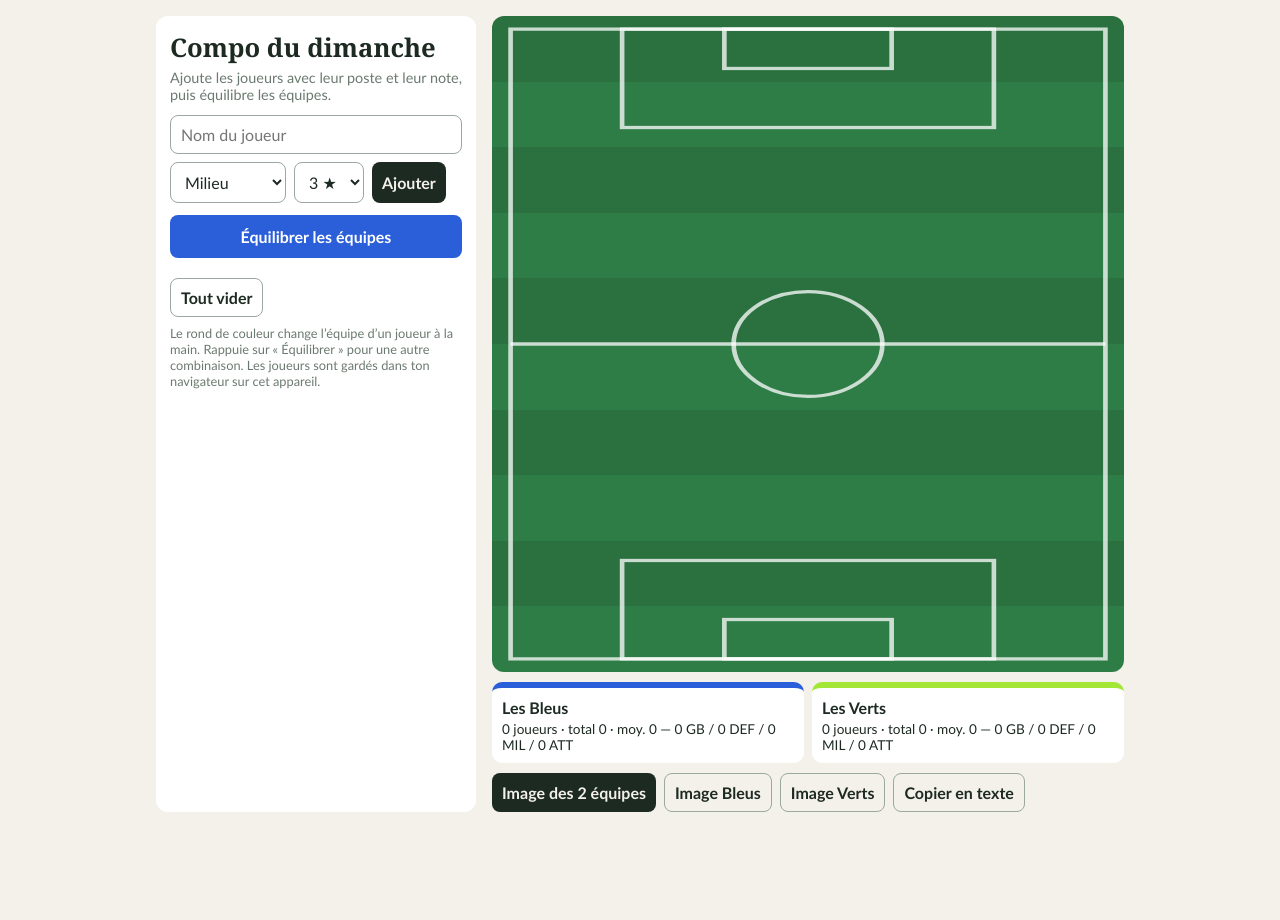
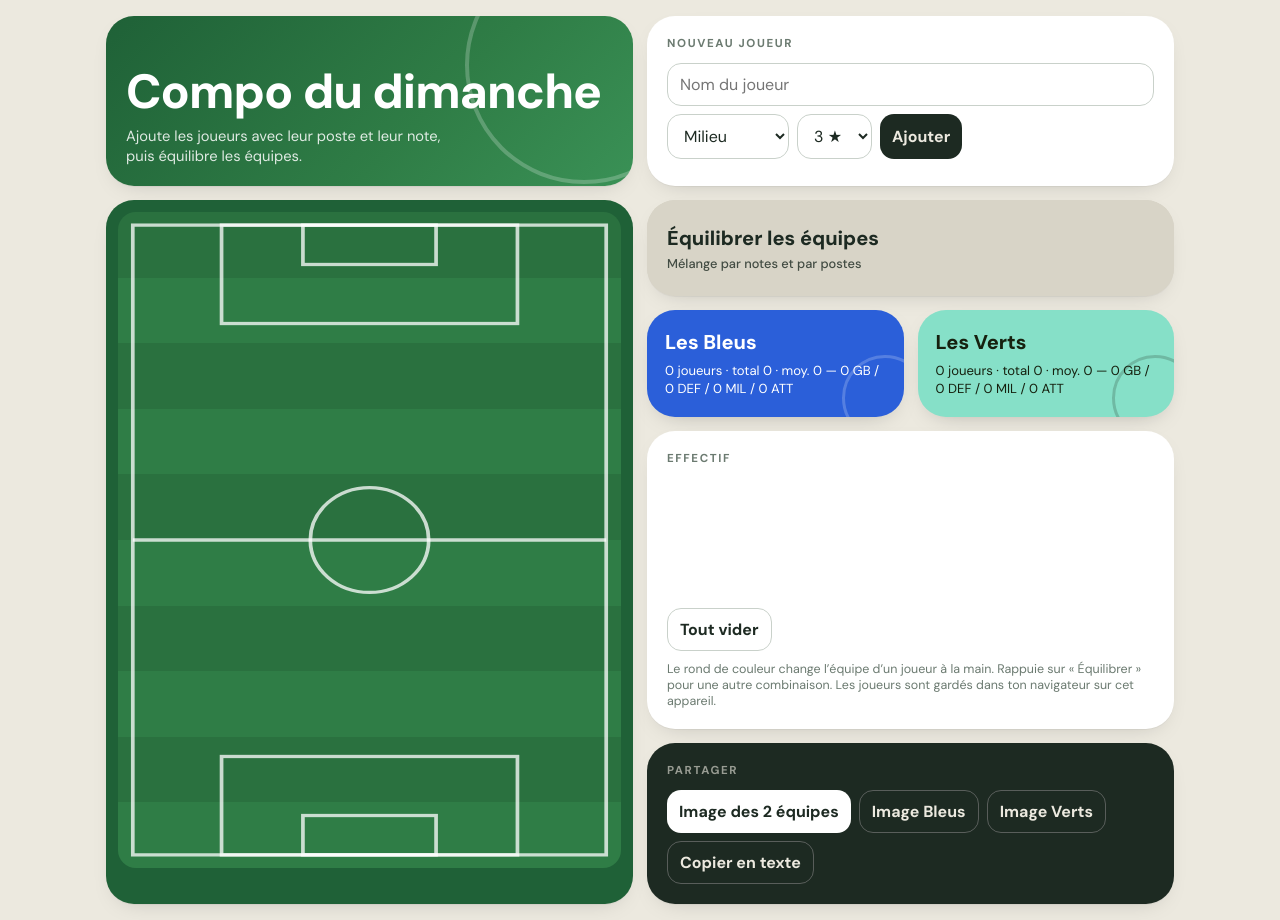
Before and after one commit to ayosun/compo_foot, a plain HTML site: page index.html in a window 1280 px wide. Before the commit the page ends 828 px from the top, so only its background shows below. Drawn offline with Linux system fonts and the light colour scheme.

Commit message:
Add files via upload
changement graphique

```diff
--- a/index.html
+++ b/index.html
@@ -4,54 +4,83 @@
 <meta charset="utf-8">
 <meta name="viewport" content="width=device-width, initial-scale=1, viewport-fit=cover">
 <title>Compo du dimanche</title>
+<link rel="stylesheet" href="https://fonts.googleapis.com/css2?family=DM+Sans:ital,wght@0,400;0,500;0,700;0,800;1,800&display=swap">
 <style>
-:root{--bg:#f3f1ea;--ink:#1d2a22;--pitch:#2f7d46;--pitch2:#2a713f;--bleu:#2b5fd9;--vert:#a3e635;--sub:#6b7a70;--card:#fff;box-sizing:border-box;padding-top:env(safe-area-inset-top,0px);padding-bottom:env(safe-area-inset-bottom,0px)}
-@media (prefers-color-scheme:dark){:root:not([data-theme="light"]){--bg:#141a16;--ink:#e9efe9;--card:#1f2822;--sub:#8fa196}}
-:root[data-theme="dark"]{--bg:#141a16;--ink:#e9efe9;--card:#1f2822;--sub:#8fa196}
+:root{--bg:#ece9df;--ink:#1d2a22;--pitch:#2f7d46;--pitch2:#2a713f;--bleu:#2b5fd9;--lime:#86e0c8;--sub:#6b7a70;--card:#fff;--bd:#c9d1ca;box-sizing:border-box;padding-top:env(safe-area-inset-top,0px);padding-bottom:env(safe-area-inset-bottom,0px)}
+@media (prefers-color-scheme:dark){:root:not([data-theme="light"]){--bg:#0f1511;--ink:#e9efe9;--card:#1b241e;--sub:#8fa196;--bd:#3a463e}}
+:root[data-theme="dark"]{--bg:#0f1511;--ink:#e9efe9;--card:#1b241e;--sub:#8fa196;--bd:#3a463e}
 *{box-sizing:border-box}
 html{height:100%}
-body{margin:0;min-height:100%;background:var(--bg);color:var(--ink);font-family:"Trebuchet MS","Segoe UI",system-ui,sans-serif}
-main{max-width:1000px;margin:0 auto;padding:16px;display:grid;gap:16px;grid-template-columns:1fr}
-@media(min-width:820px){main{grid-template-columns:320px 1fr}}
-h1{font-family:Georgia,"Times New Roman",serif;font-size:1.6rem;margin:0 0 4px}
-p.s{color:var(--sub);margin:0 0 12px;font-size:.9rem}
-.panel{background:var(--card);border-radius:12px;padding:14px}
+body{margin:0;min-height:100%;background:var(--bg);color:var(--ink);font-family:"DM Sans",system-ui,sans-serif}
+main{max-width:1100px;margin:0 auto;padding:16px;display:grid;gap:14px;grid-template-columns:repeat(2,minmax(0,1fr))}
+.t{grid-column:1/-1;background:var(--card);border-radius:28px;padding:20px;position:relative;overflow:hidden;box-shadow:0 1px 0 rgba(0,0,0,.04),0 8px 24px -14px rgba(0,0,0,.25);transition:transform .2s}
+@media(hover:hover){.t:hover{transform:translateY(-2px)}}
+.lbl{margin:0 0 12px;font-size:.72rem;letter-spacing:.14em;text-transform:uppercase;color:var(--sub);font-weight:700}
+h1{font-weight:800;font-size:clamp(2rem,5vw,3rem);line-height:1;margin:0 0 10px;letter-spacing:-.02em}
+h1 em{color:#fff;font-style:normal}
+.hero{background:linear-gradient(135deg,#1f6137,#2f7d46 60%,#3a9156);color:#fff;display:flex;flex-direction:column;justify-content:flex-end;min-height:170px}
+.hero::after{content:"";position:absolute;right:-70px;top:-70px;width:230px;height:230px;border-radius:50%;border:4px solid rgba(255,255,255,.22)}
+.hero::before{content:"";position:absolute;right:-5px;top:0;bottom:0;width:4px;background:rgba(255,255,255,.12)}
+.hero .ball{position:absolute;right:22px;top:16px;font-size:2.4rem;z-index:1}
+p.s{margin:0;font-size:.92rem;opacity:.85;max-width:34ch;position:relative;z-index:1}
+.hero h1{position:relative;z-index:1}
 .row{display:flex;gap:8px;margin-bottom:8px}
-input,select,button{font:inherit;padding:9px 10px;border-radius:8px;border:1px solid #9aa89f;background:transparent;color:inherit;min-width:0}
+input,select,button{font:inherit;padding:10px 12px;border-radius:14px;border:1px solid var(--bd);background:transparent;color:inherit;min-width:0}
 select option{color:#1d2a22}
 input{flex:1}
-button{cursor:pointer;background:var(--ink);color:var(--bg);border:0;font-weight:600}
-button.g{background:transparent;color:var(--ink);border:1px solid #9aa89f}
-button.big{width:100%;padding:12px;font-size:1rem;margin:4px 0 10px;background:var(--bleu);color:#fff}
+button{cursor:pointer;background:var(--ink);color:var(--bg);border:0;font-weight:700;transition:transform .15s,filter .15s}
+button:hover{filter:brightness(1.12)}button:active{transform:scale(.97)}
+button.g{background:transparent;color:var(--ink);border:1px solid var(--bd)}
+.bal{padding:0;background:#d8d4c7}
+button.big{width:100%;height:100%;min-height:96px;border-radius:28px;padding:20px;font-size:1.25rem;text-align:left;display:flex;flex-direction:column;justify-content:center;gap:4px;background:#d8d4c7;color:#1d2a22;font-weight:800}
+button.big small{font-weight:500;font-size:.8rem;opacity:.8}
 button:focus-visible,input:focus-visible,select:focus-visible{outline:3px solid #f2b705;outline-offset:2px}
 ul{list-style:none;margin:0;padding:0;max-height:300px;overflow:auto}
-li{display:flex;align-items:center;gap:8px;padding:6px 0;border-bottom:1px solid rgba(128,128,128,.2)}
+li{display:flex;align-items:center;gap:8px;padding:7px 0;border-bottom:1px solid rgba(128,128,128,.2)}
 li button.d{width:22px;height:22px;padding:0;border-radius:50%;flex:none;border:2px solid rgba(128,128,128,.5)}
 li span.n{flex:1;overflow:hidden;text-overflow:ellipsis;white-space:nowrap}
 li span.m{font-size:.75rem;color:var(--sub);white-space:nowrap}
-li button.x{padding:3px 9px;font-size:.8rem}
-#pitch{position:relative;width:100%;aspect-ratio:68/100;max-height:82vh;margin:0 auto;border-radius:12px;background:repeating-linear-gradient(0deg,var(--pitch) 0 10%,var(--pitch2) 10% 20%);touch-action:none;overflow:hidden}
+li button.x{padding:3px 10px;font-size:.8rem;border-radius:10px}
+.pitchT{padding:12px;background:#1f6137}
+#pitch{position:relative;width:100%;aspect-ratio:68/100;max-height:82vh;margin:0 auto;border-radius:18px;background:repeating-linear-gradient(0deg,var(--pitch) 0 10%,var(--pitch2) 10% 20%);touch-action:none;overflow:hidden}
 #pitch svg{position:absolute;inset:0;width:100%;height:100%;pointer-events:none}
 .p{position:absolute;transform:translate(-50%,-50%);display:flex;flex-direction:column;align-items:center;cursor:grab;touch-action:none;user-select:none}
-.p i{width:34px;height:34px;border-radius:50%;display:grid;place-items:center;font:700 .85rem Georgia,serif;font-style:normal;border:2px solid #fff;box-shadow:0 2px 4px rgba(0,0,0,.35)}
+.p i{width:34px;height:34px;border-radius:50%;display:grid;place-items:center;font:700 .85rem "DM Sans",sans-serif;font-style:normal;border:2px solid #fff;box-shadow:0 2px 4px rgba(0,0,0,.35)}
 .p b{margin-top:2px;font-size:.72rem;color:#fff;background:rgba(0,0,0,.45);padding:1px 6px;border-radius:8px;max-width:84px;overflow:hidden;text-overflow:ellipsis;white-space:nowrap;font-weight:600}
 .p.drag{cursor:grabbing;z-index:9}
-.tools{display:flex;gap:8px;flex-wrap:wrap;margin-top:10px}
-.note{font-size:.8rem;color:var(--sub);margin-top:8px}
-#stats{display:grid;grid-template-columns:1fr 1fr;gap:8px;margin-top:10px}
-.st{background:var(--card);border-radius:10px;padding:10px;font-size:.85rem;border-top:6px solid #8a948d}
-.st h3{margin:0 0 4px;font-size:1rem}
+.tools{display:flex;gap:8px;flex-wrap:wrap}
+.listT .tools{margin-top:10px}
+.note{font-size:.78rem;color:var(--sub);margin:10px 0 0}
+#stats{display:contents}
+.st{grid-column:auto;border-radius:28px;padding:18px;font-size:.82rem;line-height:1.4;background:var(--bleu);color:#fff;position:relative;overflow:hidden;box-shadow:0 8px 24px -14px rgba(0,0,0,.35)}
+.st:nth-child(2){background:var(--lime);color:#16210f}
+.st h3{margin:0 0 6px;font-size:1.25rem;font-weight:800}
+.st::after{content:"";position:absolute;right:-24px;bottom:-24px;width:80px;height:80px;border-radius:50%;border:3px solid currentColor;opacity:.2}
+.act{background:var(--ink);color:var(--bg)}
+.act .lbl{color:inherit;opacity:.6}
+.act button{background:#fff;color:#1d2a22}
+.act button.g{background:transparent;color:var(--bg);border:1px solid rgba(128,128,128,.6)}
+@media(min-width:820px){
+main{grid-template-columns:repeat(4,minmax(0,1fr))}
+.hero{grid-column:1/3;grid-row:1}
+.add{grid-column:3/5;grid-row:1}
+.pitchT{grid-column:1/3;grid-row:2/6}
+.bal{grid-column:3/5;grid-row:2}
+.st:nth-child(1){grid-column:3;grid-row:3}
+.st:nth-child(2){grid-column:4;grid-row:3}
+.listT{grid-column:3/5;grid-row:4;display:flex;flex-direction:column}
+.listT ul{flex:1;min-height:120px;max-height:340px}
+.act{grid-column:3/5;grid-row:5}
+}
 </style>
 </head>
 <body>
 <main>
-<section class="panel">
-  <h1>Compo du dimanche</h1>
-  <p class="s">Ajoute les joueurs avec leur poste et leur note, puis équilibre les équipes.</p>
-  <div class="row">
-    <input id="name" placeholder="Nom du joueur" aria-label="Nom du joueur" maxlength="20">
-  </div>
-  <div class="row">
+<header class="t hero"><h1>Compo du <em>dimanche</em></h1><p class="s">Ajoute les joueurs avec leur poste et leur note, puis équilibre les équipes.</p></header>
+<section class="t add">
+  <h2 class="lbl">Nouveau joueur</h2>
+  <div class="row"><input id="name" placeholder="Nom du joueur" aria-label="Nom du joueur" maxlength="20"></div>
+  <div class="row" style="margin:0">
     <select id="pos" aria-label="Poste">
       <option value="G">Gardien</option><option value="D">Défenseur</option><option value="M" selected>Milieu</option><option value="A">Attaquant</option>
     </select>
@@ -60,12 +89,9 @@ li button.x{padding:3px 9px;font-size:.8rem}
     </select>
     <button id="add">Ajouter</button>
   </div>
-  <button class="big" id="bal">Équilibrer les équipes</button>
-  <ul id="list"></ul>
-  <div class="tools"><button class="g" id="clear">Tout vider</button></div>
-  <p class="note">Le rond de couleur change l’équipe d’un joueur à la main. Rappuie sur « Équilibrer » pour une autre combinaison. Les joueurs sont gardés dans ton navigateur sur cet appareil.</p>
 </section>
-<section>
+<div class="t bal"><button class="big" id="bal">Équilibrer les équipes<small>Mélange par notes et par postes</small></button></div>
+<section class="t pitchT">
   <div id="pitch" aria-label="Terrain">
     <svg viewBox="0 0 68 100" preserveAspectRatio="none" fill="none" stroke="rgba(255,255,255,.75)" stroke-width=".5">
       <rect x="2" y="2" width="64" height="96"/><line x1="2" y1="50" x2="66" y2="50"/>
@@ -73,7 +99,16 @@ li button.x{padding:3px 9px;font-size:.8rem}
       <rect x="25" y="2" width="18" height="6"/><rect x="25" y="92" width="18" height="6"/>
     </svg>
   </div>
-  <div id="stats"></div>
+</section>
+<div id="stats"></div>
+<section class="t listT">
+  <h2 class="lbl">Effectif</h2>
+  <ul id="list"></ul>
+  <div class="tools"><button class="g" id="clear">Tout vider</button></div>
+  <p class="note">Le rond de couleur change l’équipe d’un joueur à la main. Rappuie sur « Équilibrer » pour une autre combinaison. Les joueurs sont gardés dans ton navigateur sur cet appareil.</p>
+</section>
+<section class="t act">
+  <h2 class="lbl">Partager</h2>
   <div class="tools">
     <button id="png">Image des 2 équipes</button>
     <button class="g" id="pngB">Image Bleus</button>
@@ -88,7 +123,7 @@ var K='compo-foot-v2',st={players:[]},pitch=document.getElementById('pitch');
 try{var r=localStorage.getItem(K);if(r){var o=JSON.parse(r);if(o&&o.players)st=o}}catch(e){}
 function save(){try{localStorage.setItem(K,JSON.stringify(st))}catch(e){}}
 var POS={G:'Gardien',D:'Défenseur',M:'Milieu',A:'Attaquant'},SH={G:'GB',D:'DEF',M:'MIL',A:'ATT'},ORD=['G','D','M','A'];
-var T={B:{n:'Les Bleus',c:'#2b5fd9',f:'#fff'},V:{n:'Les Verts',c:'#a3e635',f:'#16210f'}},NONE={c:'#8a948d',f:'#fff'};
+var T={B:{n:'Les Bleus',c:'#2b5fd9',f:'#fff'},V:{n:'Les Verts',c:'#86e0c8',f:'#10241f'}},NONE={c:'#8a948d',f:'#fff'};
 function tm(p){return p.t?T[p.t]:NONE}
 function init(n){return n.trim().split(/\s+/).map(function(w){return w[0]}).join('').slice(0,2).toUpperCase()}
 function render(){
@@ -201,7 +236,7 @@ document.getElementById('png').onclick=function(){
       g.textAlign='right';g.font='15px sans-serif';g.fillStyle='#6b7a70';g.fillText(SH[p.p]+' · '+p.r+'★',x0+296,y)})});
   var a=document.createElement('a');a.download='compo.png';a.href=c.toDataURL('image/png');a.click();
 };
-var PAL={B:{bg:'#0d2a6e',strip:'#a3e635',sw:'#2b6bff'},V:{bg:'#0e4a2a',strip:'#2b8cff',sw:'#a3e635'}},FONT='900 {S}px Arial Black, Helvetica, Arial, sans-serif';
+var PAL={B:{bg:'#0d2a6e',strip:'#86e0c8',sw:'#2b6bff'},V:{bg:'#0d4a44',strip:'#2b8cff',sw:'#86e0c8'}},FONT='900 {S}px Arial Black, Helvetica, Arial, sans-serif';
 function fnt(s){return FONT.replace('{S}',s)}
 function rr(g,x,y,w,h,r){g.beginPath();g.moveTo(x+r,y);g.arcTo(x+w,y,x+w,y+h,r);g.arcTo(x+w,y+h,x,y+h,r);g.arcTo(x,y+h,x,y,r);g.arcTo(x,y,x+w,y,r);g.closePath()}
 function ph(t){return 120+Math.max(agg(t).l.length,8)*38+30}
@@ -209,9 +244,9 @@ function panel(g,t,y0,W){
   var a=agg(t),l=a.l.slice().sort(function(p,q){return ORD.indexOf(p.p)-ORD.indexOf(q.p)||q.r-p.r}),h=ph(t),C=PAL[t],title=T[t].n.toUpperCase();
   g.save();g.translate(0,y0);g.beginPath();g.rect(0,0,W,h);g.clip();
   g.fillStyle=C.bg;g.fillRect(0,0,W,h);
-  g.fillStyle='#050505';g.beginPath();g.arc(W+150,h+300,360,0,7);g.fill();
-  [[385,'#00e5c0',34],[425,C.sw,28],[455,'#ff8a00',22]].forEach(function(s){g.strokeStyle=s[1];g.lineWidth=s[2];g.beginPath();g.arc(W+150,h+300,s[0],0,7);g.stroke()});
-  g.fillStyle=C.strip;g.fillRect(0,0,58,h);
+
+
+
   g.font=fnt(34);g.textAlign='left';g.textBaseline='alphabetic';
   var tw=g.measureText(title).width;g.fillStyle='#e8ff2a';rr(g,20,22,tw+56,58,18);g.fill();
   g.fillStyle='#111';g.fillText(title,48,63);
```
